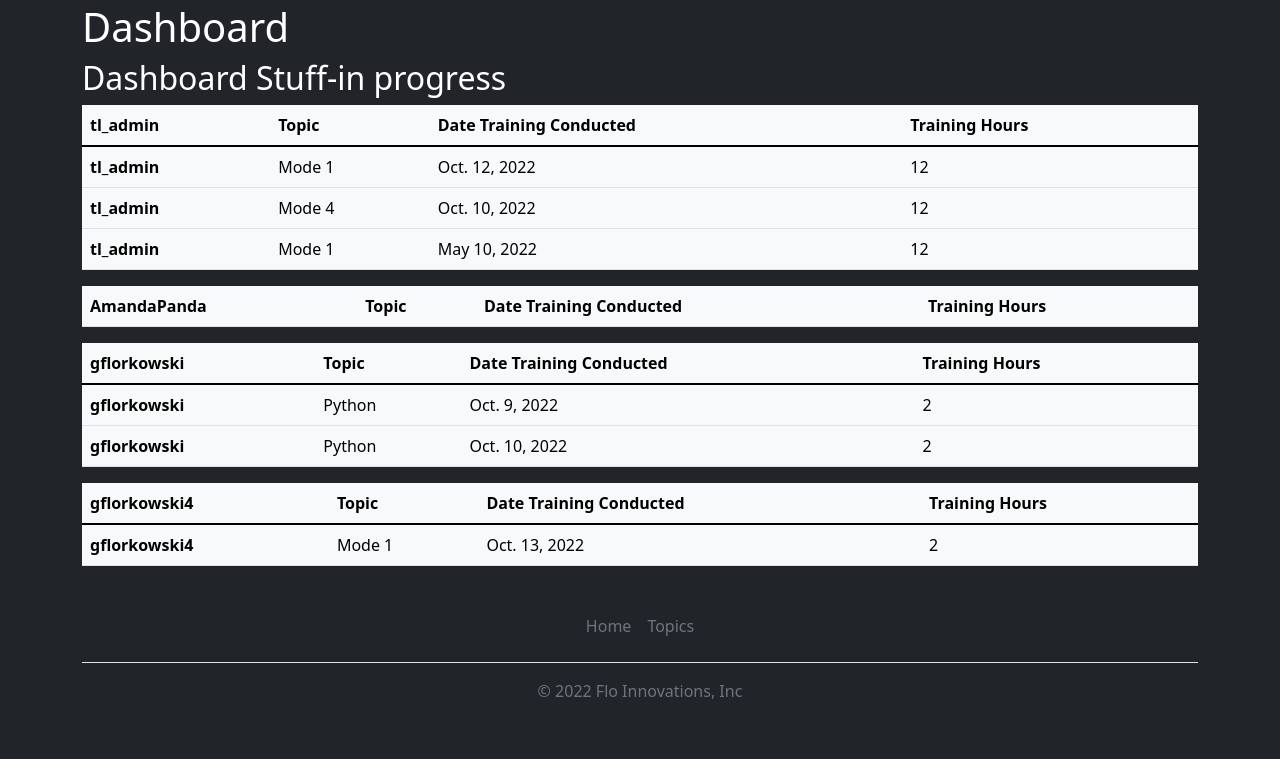
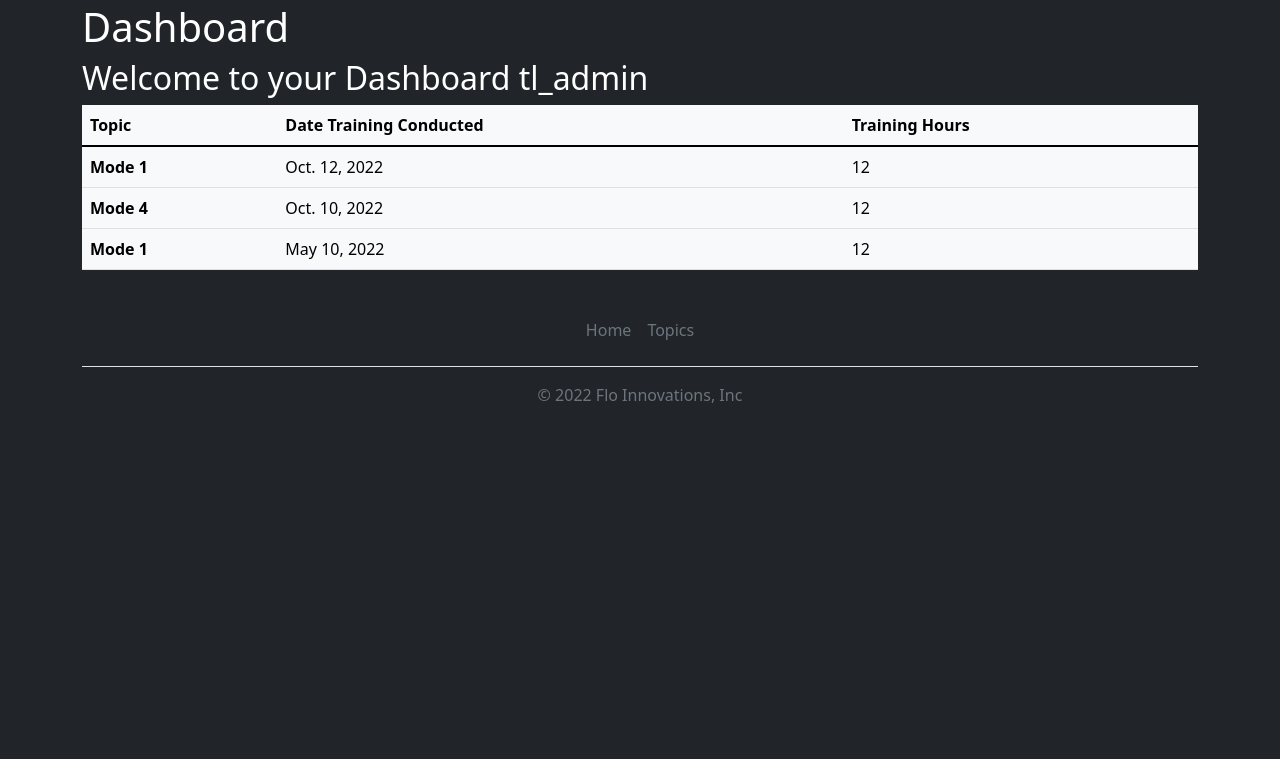
Before and after one commit to gflorkowski4/traininglogsbyflo, a Django app: page /users/dashboard/ in a window 1280 px wide. Shown: the part 69-828 px from the top of the page. After the commit the page ends 472 px from the top, so only its background shows below. Run offline with Django 4.2, Linux system fonts and the light colour scheme; a user stored in the database is signed in; data comes from the database, SQL or seed files in the repository; both versions use the stored data as it was after the commit; lists and menus that the app fills with data are empty; some libraries are stand-ins or nearby versions.

Commit message:
new user dashboard

```diff
--- a/users/templates/registration/dashboard.html
+++ b/users/templates/registration/dashboard.html
@@ -3,12 +3,14 @@
 {% block page_header %}<h1>Dashboard</h1>{% endblock page_header %}
 
 {% block content %}
-<h2>Dashboard Stuff-in progress</h2>
+
+
+<h2>Welcome to your Dashboard {{ owner }}</h2>
 {% for user in users %}
+{% if owner == user %}
 <table class="table table-light table-hover">
   <thead>
     <tr>
-      <th scope="col">{{ user }}</th>
       <th scope="col">Topic</th>
       <th scope="col">Date Training Conducted</th>
       <th scope="col">Training Hours</th>
@@ -19,8 +21,7 @@
     {% for entry in entries %}
     {% if user.id == entry.topic.owner.id %}
     <tr>
-      <th scope="row">{{ entry.topic.owner }}</th>
-      <td>{{ entry.topic }}</td>
+      <th scope="row">{{ entry.topic}}</th>
       <td>{{ entry.date_training_conducted }}</td>
       <td>{{ entry.hours }}</td>
     </tr>
@@ -28,6 +29,7 @@
     {% endfor %}
   </tbody>
 </table>
+{% endif %}
 {% endfor %}
 
 {% endblock content %}
--- a/users/views.py
+++ b/users/views.py
@@ -25,8 +25,9 @@ def register(request):
 
 def dashboard(request):
     """Dashboard to present data"""
+    owner = request.user
     entries = Entry.objects.all()
     topics = Topic.objects.all()
     users = User.objects.all()
     total_hours = 0
-    return render(request, 'registration/dashboard.html', {'entries':entries, 'topics':topics, 'users':users,} )
+    return render(request, 'registration/dashboard.html', {'entries':entries, 'topics':topics, 'users':users,'owner':owner} )
```
Also changed, not shown: db.sqlite3.
